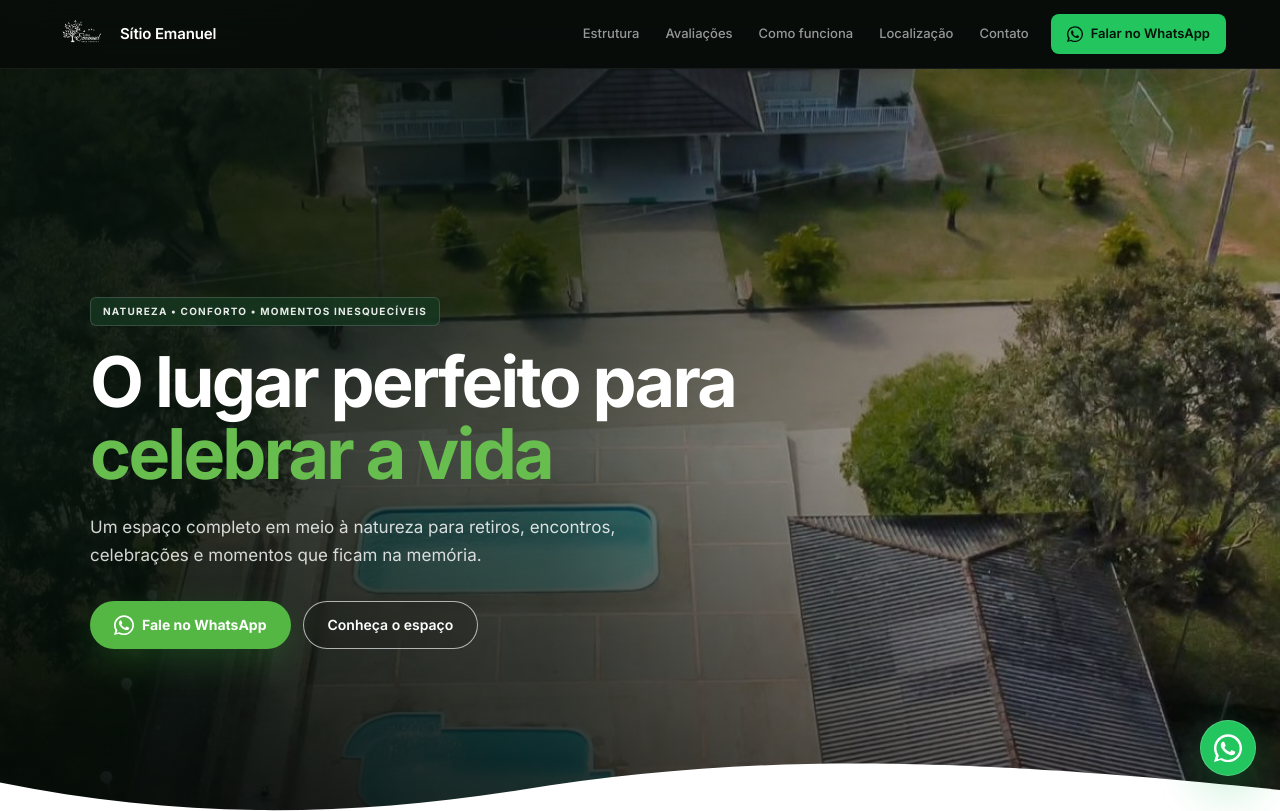
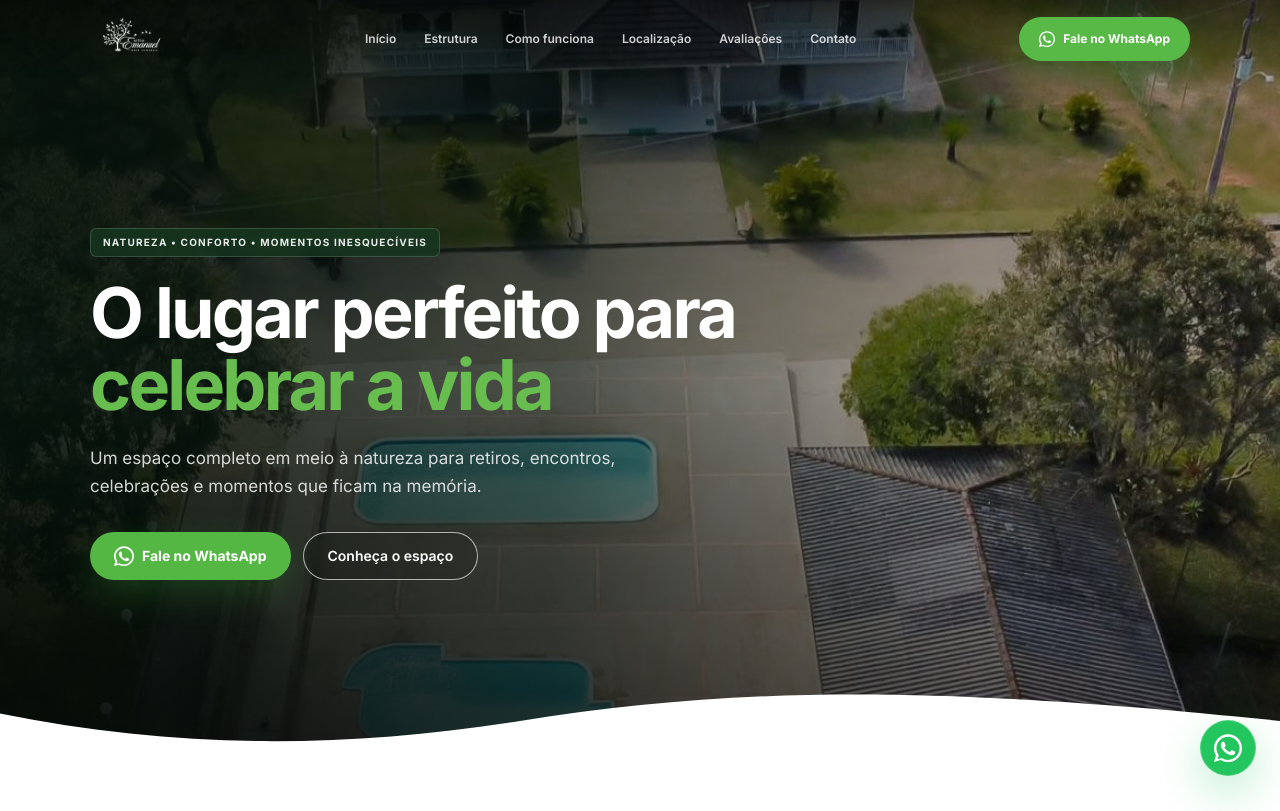
Before and after one commit to anthonytribeiro587/lp-sitioemanuel, a Next.js app: page / in a window 1280 px wide. Shown: the top 811 px of the page. Built offline with nearby package versions, Linux system fonts and the light colour scheme.

Commit message:
Redesenhar navegação principal

```diff
--- a/components/Navbar.tsx
+++ b/components/Navbar.tsx
@@ -2,13 +2,14 @@
 
 import Image from "next/image";
 import Link from "next/link";
-import { useState } from "react";
+import { useEffect, useState } from "react";
 
 const links = [
+  { href: "/#inicio", label: "Início" },
   { href: "/#estrutura", label: "Estrutura" },
-  { href: "/#avaliacoes", label: "Avaliações" },
   { href: "/#como-funciona", label: "Como funciona" },
   { href: "/#localizacao", label: "Localização" },
+  { href: "/#avaliacoes", label: "Avaliações" },
   { href: "/#contato", label: "Contato" },
 ];
 
@@ -22,64 +23,47 @@ function WhatsAppIcon() {
 
 export default function Navbar() {
   const [open, setOpen] = useState(false);
+  const [scrolled, setScrolled] = useState(false);
   const phone = process.env.NEXT_PUBLIC_WHATSAPP_NUMBER || "5551986129832";
   const whatsappUrl = `https://wa.me/${phone}?text=${encodeURIComponent(
     "Olá! Gostaria de informações sobre o Sítio Emanuel."
   )}`;
 
+  useEffect(() => {
+    const handleScroll = () => setScrolled(window.scrollY > 24);
+    handleScroll();
+    window.addEventListener("scroll", handleScroll, { passive: true });
+    return () => window.removeEventListener("scroll", handleScroll);
+  }, []);
+
   return (
-    <header className="sticky top-0 z-50 border-b border-white/[0.07] bg-[#080d0a]/90 backdrop-blur-xl supports-[backdrop-filter]:bg-[#080d0a]/76">
-      <div className="mx-auto flex h-[68px] max-w-[1220px] items-center justify-between px-4 sm:px-6">
-        <Link
-          href="/"
-          onClick={() => setOpen(false)}
-          className="flex items-center gap-2.5 rounded-xl"
-          aria-label="Página inicial do Sítio Emanuel"
-        >
-          <div className="relative h-10 w-14 shrink-0 overflow-hidden">
-            <Image
-              src="/logo-sitio-emanuel.png"
-              alt=""
-              fill
-              className="object-contain"
-              sizes="56px"
-              priority
-            />
-          </div>
-          <span className="text-[14px] font-semibold tracking-[-0.01em] text-white sm:text-[15px]">
-            Sítio Emanuel
-          </span>
+    <header
+      className={`fixed inset-x-0 top-0 z-50 transition-all duration-300 ${
+        scrolled || open
+          ? "border-b border-white/10 bg-[#07130d]/94 shadow-[0_12px_35px_rgba(0,0,0,.18)] backdrop-blur-xl"
+          : "bg-gradient-to-b from-black/45 to-transparent"
+      }`}
+    >
+      <div className="mx-auto flex h-[78px] max-w-[1180px] items-center justify-between px-5 sm:px-8 lg:px-10">
+        <Link href="/#inicio" onClick={() => setOpen(false)} className="relative h-14 w-28 shrink-0" aria-label="Página inicial do Sítio Emanuel">
+          <Image src="/logo-sitio-emanuel.png" alt="Sítio Emanuel" fill className="object-contain object-left" sizes="112px" priority />
         </Link>
 
-        <nav className="hidden items-center gap-0.5 md:flex" aria-label="Navegação principal">
+        <nav className="hidden items-center gap-1 lg:flex" aria-label="Navegação principal">
           {links.map((link) => (
-            <Link
-              key={link.href}
-              href={link.href}
-              className="rounded-lg px-2.5 py-2 text-[12px] font-medium text-white/58 transition hover:bg-white/[0.055] hover:text-white lg:px-3 lg:text-[13px]"
-            >
+            <Link key={link.href} href={link.href} className="rounded-full px-3 py-2 text-[12px] font-semibold text-white/80 transition hover:bg-white/10 hover:text-white">
               {link.label}
             </Link>
           ))}
-          <a
-            href={whatsappUrl}
-            target="_blank"
-            rel="noreferrer"
-            className="ml-2 inline-flex min-h-10 items-center gap-2 rounded-lg bg-[#22c55e] px-4 text-[12px] font-semibold text-[#041108] transition hover:bg-[#2bd268] lg:text-[13px]"
-          >
-            <WhatsAppIcon />
-            Falar no WhatsApp
-          </a>
         </nav>
 
-        <button
-          type="button"
-          onClick={() => setOpen((value) => !value)}
-          className="inline-flex h-10 w-10 items-center justify-center rounded-lg border border-white/10 bg-white/[0.035] text-white md:hidden"
-          aria-expanded={open}
-          aria-controls="mobile-navigation"
-          aria-label={open ? "Fechar menu" : "Abrir menu"}
-        >
+        <div className="hidden lg:block">
+          <a href={whatsappUrl} target="_blank" rel="noreferrer" className="inline-flex min-h-11 items-center gap-2 rounded-full bg-[#58b947] px-5 text-[12px] font-bold text-white shadow-[0_10px_30px_rgba(46,142,54,.25)] transition hover:-translate-y-0.5 hover:bg-[#67c756]">
+            <WhatsAppIcon /> Fale no WhatsApp
+          </a>
+        </div>
+
+        <button type="button" onClick={() => setOpen((value) => !value)} className="inline-flex h-11 w-11 items-center justify-center rounded-full border border-white/20 bg-black/20 text-white backdrop-blur lg:hidden" aria-expanded={open} aria-controls="mobile-navigation" aria-label={open ? "Fechar menu" : "Abrir menu"}>
           <span className="relative block h-4 w-5">
             <span className={`absolute left-0 top-0 h-px w-5 bg-current transition ${open ? "translate-y-[7px] rotate-45" : ""}`} />
             <span className={`absolute left-0 top-[7px] h-px w-5 bg-current transition ${open ? "opacity-0" : ""}`} />
@@ -88,32 +72,15 @@ export default function Navbar() {
         </button>
       </div>
 
-      <div
-        id="mobile-navigation"
-        className={`border-t border-white/[0.07] bg-[#090f0b] px-4 transition-all duration-200 md:hidden ${
-          open ? "max-h-[520px] py-4 opacity-100" : "max-h-0 overflow-hidden py-0 opacity-0"
-        }`}
-      >
-        <nav className="mx-auto grid max-w-[1220px] gap-1" aria-label="Navegação mobile">
+      <div id="mobile-navigation" className={`overflow-hidden border-t border-white/10 bg-[#07130d] px-5 transition-all duration-300 lg:hidden ${open ? "max-h-[620px] py-5 opacity-100" : "max-h-0 py-0 opacity-0"}`}>
+        <nav className="mx-auto grid max-w-[1180px] gap-1" aria-label="Navegação mobile">
           {links.map((link) => (
-            <Link
-              key={link.href}
-              href={link.href}
-              onClick={() => setOpen(false)}
-              className="rounded-xl px-3 py-3 text-sm font-medium text-white/72 transition hover:bg-white/[0.055] hover:text-white"
-            >
+            <Link key={link.href} href={link.href} onClick={() => setOpen(false)} className="rounded-xl px-3 py-3 text-sm font-semibold text-white/75 transition hover:bg-white/7 hover:text-white">
               {link.label}
             </Link>
           ))}
-          <a
-            href={whatsappUrl}
-            target="_blank"
-            rel="noreferrer"
-            onClick={() => setOpen(false)}
-            className="mt-2 inline-flex min-h-12 items-center justify-center gap-2 rounded-xl bg-[#22c55e] px-5 text-sm font-semibold text-[#041108]"
-          >
-            <WhatsAppIcon />
-            Falar no WhatsApp
+          <a href={whatsappUrl} target="_blank" rel="noreferrer" onClick={() => setOpen(false)} className="mt-3 inline-flex min-h-12 items-center justify-center gap-2 rounded-full bg-[#58b947] px-5 text-sm font-bold text-white">
+            <WhatsAppIcon /> Fale no WhatsApp
           </a>
         </nav>
       </div>
```
